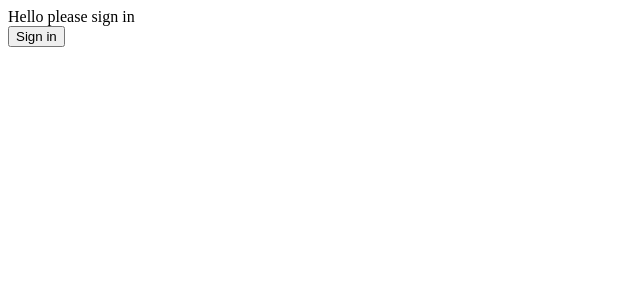
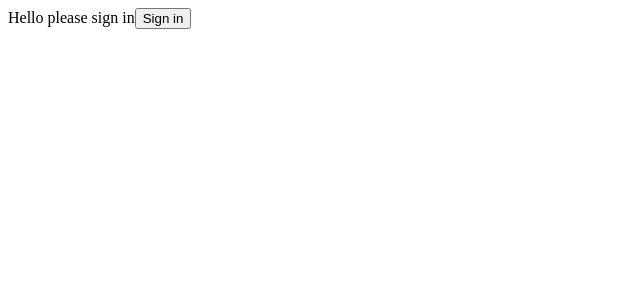
Before and after one commit to Kerubi-5/chat-app, a React (Vite) app: page / in a window 1280 px wide. Shown: the top 300 px of the page, without its empty margins (0-640 px from the left). Built offline with nearby package versions, Linux system fonts and the light colour scheme.

Commit message:
fixes some minor bugs

```diff
--- a/src/components/SignIn.jsx
+++ b/src/components/SignIn.jsx
@@ -1,6 +1,7 @@
 const Signin = ({ googleSignIn }) => {
   return (
     <div>
+      Hello please sign in
       <button onClick={googleSignIn}>Sign in</button>
     </div>
   );
--- a/src/containers/App.jsx
+++ b/src/containers/App.jsx
@@ -44,7 +44,6 @@ function App() {
   };
   return (
     <div className="App">
-      Hello please sign in
       {user ? (
         <ChatRoom user={user} signOutClick={signOutHandler} />
       ) : (
```
Also changed, not shown: firebase.json (added), 1 other file (tests, documents, lock files or other folders).
